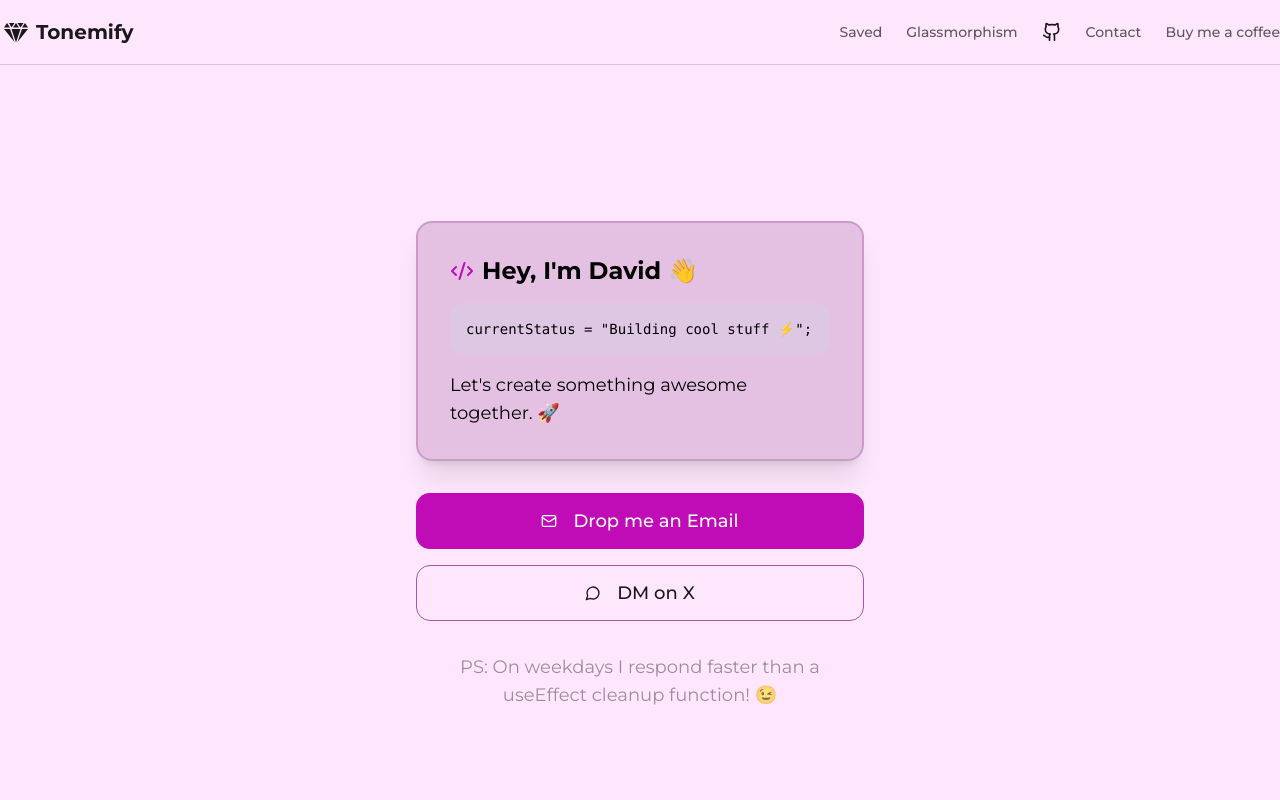
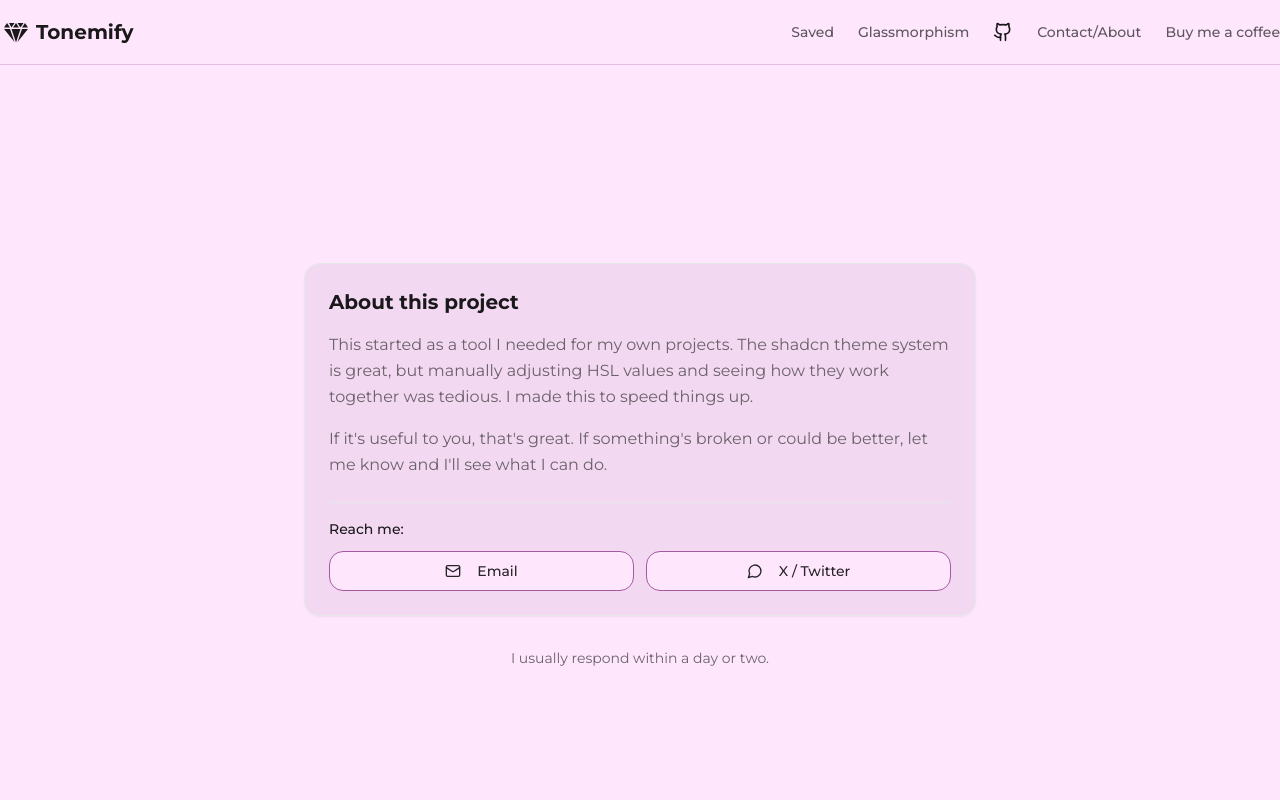
Before and after one commit to BarriosXJavier/tonemify, a Next.js app: page /contact in a window 1280 px wide. Shown: the top 800 px of the page. Built offline with nearby package versions, Linux system fonts and the light colour scheme.

Commit message:
modified:   src/app/contact/page.tsx 	modified:   src/components/navbar.tsx

```diff
--- a/src/app/contact/page.tsx
+++ b/src/app/contact/page.tsx
@@ -1,113 +1,62 @@
 "use client";
 
-import { Mail, MessageCircle, Code2, Sparkles } from "lucide-react";
+import { Mail, MessageCircle } from "lucide-react";
 import { Button } from "@/components/ui/button";
 import { Card } from "@/components/ui/card";
-import { useState, useEffect } from "react";
 
-export default function ContactMePage() {
-  const [isLoading, setIsLoading] = useState(true);
-  const [showContent, setShowContent] = useState(false);
-
-  useEffect(() => {
-    const timer = setTimeout(() => {
-      setIsLoading(false);
-      setTimeout(() => setShowContent(true), 50);
-    }, 1000);
-
-    return () => clearTimeout(timer);
-  }, []);
-
-  if (isLoading || !showContent) {
+export default function ContactPage() {
   return (
-      <div className="min-h-screen bg-background flex items-center justify-center">
-        <div
-          className={`text-center space-y-6 transition-opacity duration-500 ${
-            !isLoading ? "opacity-0" : "opacity-100"
-          }`}
-        >
-          <div className="flex items-center justify-center mb-4">
-            <Sparkles className="h-8 w-8 text-primary animate-bounce" />
+    <div className="min-h-screen bg-background flex items-center justify-center p-4">
+      <div className="max-w-2xl w-full space-y-8">
+        <Card className="p-6 space-y-6">
+          <div className="space-y-4">
+            <h2 className="text-xl font-semibold text-foreground">
+              About this project
+            </h2>
+            <p className="text-muted-foreground leading-relaxed">
+              This started as a tool I needed for my own projects. The shadcn
+              theme system is great, but manually adjusting HSL values and
+              seeing how they work together was tedious. I made this to speed
+              things up.
+            </p>
+            <p className="text-muted-foreground leading-relaxed">
+              If it&apos;s useful to you, that&apos;s great. If something&apos;s
+              broken or could be better, let me know and I&apos;ll see what I
+              can do.
+            </p>
           </div>
 
-          <div className="space-y-4">
-            <h2 className="text-2xl font-bold bg-clip-text text-transparent bg-gradient-to-r from-primary to-primary/50 animate-pulse">
-              HTTP 200: Developer Found ✨
-            </h2>
-
-            <div className="flex justify-center gap-2">
-              <div
-                className="w-2 h-2 rounded-full bg-primary animate-bounce"
-                style={{ animationDelay: "0s" }}
-              />
-              <div
-                className="w-2 h-2 rounded-full bg-primary animate-bounce"
-                style={{ animationDelay: "0.2s" }}
-              />
-              <div
-                className="w-2 h-2 rounded-full bg-primary animate-bounce"
-                style={{ animationDelay: "0.4s" }}
-              />
-            </div>
-          </div>
-        </div>
-      </div>
-    );
-  }
-
-  return (
-    <div className="min-h-screen bg-background flex items-center justify-center p-4">
-      <div
-        className={`max-w-md w-full space-y-8 transition-all duration-700 ${
-          showContent ? "opacity-100 translate-y-0" : "opacity-0 translate-y-4"
-        }`}
-      >
-        <Card className="bg-secondary/50 backdrop-blur-sm rounded-lg p-8 shadow-xl border-2 border-secondary hover:border-primary/50 transition-all duration-300">
-          <div className="flex items-center gap-2 mb-4">
-            <Code2 className="h-6 w-6 text-primary" />
-            <h2 className="text-2xl font-bold text-secondary-foreground">
-              Hey, I&apos;m David 👋
-            </h2>
-          </div>
-          <div className="space-y-4 text-secondary-foreground">
-            <p className="text-lg"></p>
-            <div className="text-sm bg-muted/50 p-4 rounded-md font-mono">
-              <code>currentStatus = &quot;Building cool stuff ⚡️&quot;;</code>
-            </div>
-            <p className="text-lg">
-              Let&apos;s create something awesome together. 🚀
-            </p>
-          </div>
-        </Card>
-
-        <div className="space-y-4">
+          <div className="pt-4 border-t space-y-3">
+            <p className="text-sm font-medium text-foreground">Reach me:</p>
+            <div className="flex flex-col sm:flex-row gap-3">
               <Button
-            className="w-full text-lg h-14 group hover:scale-105 transition-transform duration-200"
+                className="flex-1"
+                variant="outline"
                 onClick={() =>
                   (window.location.href = "mailto:muriithid05@gmail.com")
                 }
               >
-            <Mail className="mr-2 h-6 w-6 group-hover:animate-bounce" />
-            Drop me an Email
+                <Mail className="mr-2 h-4 w-4" />
+                Email
               </Button>
 
               <Button
-            className="w-full text-lg h-14 group hover:scale-105 transition-transform duration-200"
+                className="flex-1"
+                variant="outline"
                 onClick={() =>
                   window.open(
                     "https://x.com/messages/compose?recipient_id=1803751087003848704",
                     "_blank",
                   )
                 }
-            variant="outline"
               >
-            <MessageCircle className="mr-2 h-6 w-6 group-hover:animate-spin" />
-            DM on X
+                <MessageCircle className="mr-2 h-4 w-4" />X / Twitter
               </Button>
             </div>
-
-        <p className="text-center text-lg text-muted-foreground animate-pulse">
-          PS: On weekdays I respond faster than a useEffect cleanup function! 😉
+          </div>
+        </Card>
+        <p className="text-sm text-muted-foreground text-center">
+          I usually respond within a day or two.
         </p>
       </div>
     </div>
--- a/src/components/navbar.tsx
+++ b/src/components/navbar.tsx
@@ -59,7 +59,7 @@ export default function Navbar() {
             href="/contact"
             className="group relative flex items-center transition-all hover:text-foreground text-foreground/70 hover:scale-105"
           >
-            Contact
+            Contact/About
           </Link>
 
           <Link
```
Lines whose indentation alone changed are shown as unchanged.
